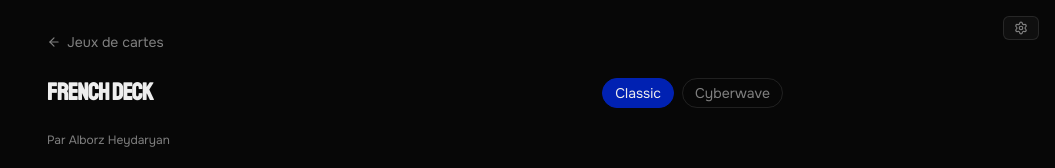
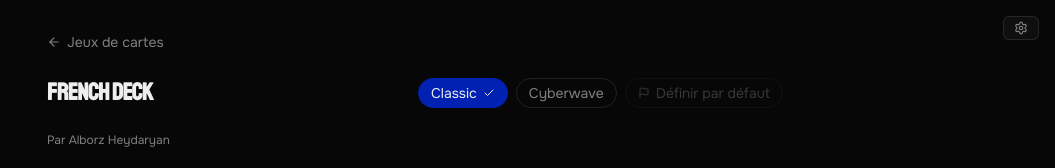
Before and after one commit to LucaDeltort/delcard_games, a SvelteKit app: page /decks/french-deck in a window 1280 px wide. Shown: the top 168 px of the page, without its empty margins (225-1280 px from the left). Built offline with nearby package versions, Linux system fonts and the light colour scheme.

Commit message:
feat(issue-16-deck-viewer): polish deck viewer UX

```diff
--- a/src/lib/components/SettingsModal.svelte
+++ b/src/lib/components/SettingsModal.svelte
@@ -1,5 +1,5 @@
 <script lang="ts">
-import { Bug, LayoutGrid, Layers, Lightbulb, X } from 'lucide-svelte'
+import { Bug, Layers, Lightbulb, X } from 'lucide-svelte'
 import { Select, SelectContent, SelectItem, SelectTrigger } from '$lib/components/ui/select'
 import { type Locale, locale, t } from '$lib/i18n'
 import { settings, settingsOpen } from '$lib/stores/settings'
@@ -58,14 +58,6 @@ $effect(() => {
 		</div>
 		<div class="flex flex-col border-t border-border px-4 py-3 gap-4">
 			<a
-				href="/decks"
-				onclick={() => ($settingsOpen = false)}
-				class="flex items-center gap-2 text-xs text-muted-foreground transition-colors hover:text-foreground"
-			>
-				<LayoutGrid size={14} />
-				{$t('settings.decks')}
-			</a>
-			<a
 				href="https://tally.so/r/rj27WR"
 				target="_blank"
 				rel="noopener noreferrer"
--- a/src/lib/i18n/en.ts
+++ b/src/lib/i18n/en.ts
@@ -113,7 +113,8 @@ export default {
 		title: 'Card Decks',
 		packs: '{n} packs',
 		by: 'By {name}',
-		active: 'Active'
+		active: 'Active',
+		setDefault: 'Set as default'
 	},
 	network: {
 		connectionLost: 'Connection with host was lost.',
--- a/src/lib/i18n/fr.ts
+++ b/src/lib/i18n/fr.ts
@@ -113,7 +113,8 @@ export default {
 		title: 'Jeux de cartes',
 		packs: '{n} jeux',
 		by: 'Par {name}',
-		active: 'Actif'
+		active: 'Actif',
+		setDefault: 'Définir par défaut'
 	},
 	network: {
 		connectionLost: 'La connexion avec le host a été perdue.',
--- a/src/routes/+page.svelte
+++ b/src/routes/+page.svelte
@@ -2,6 +2,7 @@
 import { get } from 'svelte/store'
 import { browser } from '$app/environment'
 import { goto } from '$app/navigation'
+import { LayoutGrid } from 'lucide-svelte'
 import logo from '$lib/assets/logo.svg'
 import RulesDrawer from '$lib/components/RulesDrawer.svelte'
 import { Button } from '$lib/components/ui/button'
@@ -115,4 +116,12 @@ async function createGame() {
 			<Button href="/join" variant="outline" class="w-full">{$t('home.joinBtn')}</Button>
 		</div>
 	</div>
+
+	<a
+		href="/decks"
+		class="flex items-center gap-1.5 rounded-lg border border-border px-4 py-2 text-sm text-muted-foreground transition-colors hover:border-foreground/40 hover:text-foreground"
+	>
+		<LayoutGrid size={15} />
+		{$t('decks.title')}
+	</a>
 </main>
--- a/src/routes/decks/+page.svelte
+++ b/src/routes/decks/+page.svelte
@@ -5,7 +5,7 @@ import { t } from '$lib/i18n'
 import { deckPacks, resolvePackFor } from '$lib/stores/deckPacks'
 </script>
 
-<div class="mx-auto max-w-2xl px-4 py-8">
+<div class="mx-auto max-w-2xl flex-1 px-4 py-8">
 	<div class="mb-6 flex items-center gap-3">
 		<a
 			href="/"
--- a/src/routes/decks/[type]/+page.svelte
+++ b/src/routes/decks/[type]/+page.svelte
@@ -1,18 +1,34 @@
 <script lang="ts">
-import { ArrowLeft } from 'lucide-svelte'
+import { ArrowLeft, Check, Flag } from 'lucide-svelte'
 import { page } from '$app/stores'
-import PlayingCard from '$lib/components/PlayingCard.svelte'
 import { getDeckBySlug } from '$lib/decks/registry'
 import { t } from '$lib/i18n'
 import { deckPacks, resolvePackFor } from '$lib/stores/deckPacks'
+import type { Card } from '$lib/core/types'
+import type { CardPack } from '$lib/decks/types'
 
 const slug = $derived($page.params.type ?? '')
 const entry = $derived(getDeckBySlug(slug))
-const currentPack = $derived(resolvePackFor($deckPacks, slug))
+const defaultPack = $derived(resolvePackFor($deckPacks, slug))
+
+let previewPackId = $state<string | null>(null)
+$effect(() => {
+	slug
+	previewPackId = null
+})
+
+const previewPack = $derived(entry?.packs.find((p) => p.id === previewPackId) ?? defaultPack)
+
+function cardSrc(card: Card, pack: CardPack): string {
+	const ext = pack.ext ?? '.png'
+	if (card.face === 'Joker') return `${pack.basePath}/card_joker_${card.suit}${ext}`
+	const faceKey = /^\d$/.test(card.face) ? `0${card.face}` : card.face
+	return `${pack.basePath}/card_${card.suit}_${faceKey}${ext}`
+}
 
 const cardsBySuit = $derived.by(() => {
 	if (!entry) return []
-	const cards = entry.createCards()
+	const cards = entry.createCards().filter((c) => c.face !== 'Joker')
 	const suits = [...new Set(cards.filter((c) => c.suit).map((c) => c.suit!))]
 	return suits.map((suit) => ({ suit, cards: cards.filter((c) => c.suit === suit) }))
 })
@@ -20,6 +36,7 @@ const cardsBySuit = $derived.by(() => {
 const jokers = $derived(entry ? entry.createCards().filter((c) => c.face === 'Joker') : [])
 </script>
 
+<div class="flex-1">
 	{#if entry}
 		<div class="mx-auto max-w-3xl px-4 py-8">
 			<div class="mb-6 flex items-center gap-3">
@@ -35,23 +52,38 @@ const jokers = $derived(entry ? entry.createCards().filter((c) => c.face === 'Jo
 			<div class="mb-6 flex flex-wrap items-end justify-between gap-4">
 				<h1 class="text-2xl font-bold tracking-tight">{entry.name}</h1>
 
-			<div class="flex gap-2">
+				<div class="flex flex-wrap items-center gap-2">
 					{#each entry.packs as pack}
 						<button
-						onclick={() => deckPacks.select(entry.slug, pack)}
-						class="rounded-full border px-3 py-1 text-sm transition-colors {currentPack.id === pack.id
+							onclick={() => {
+								previewPackId = pack.id
+							}}
+							class="flex items-center gap-1.5 rounded-full border px-3 py-1 text-sm transition-colors {previewPack.id === pack.id
 								? 'border-primary bg-primary text-primary-foreground'
 								: 'border-border text-muted-foreground hover:border-foreground hover:text-foreground'}"
 						>
 							{pack.name}
+							{#if pack.id === defaultPack.id}
+								<Check size={12} />
+							{/if}
 						</button>
 					{/each}
+					<button
+						onclick={() => deckPacks.select(slug, previewPack)}
+						disabled={previewPack.id === defaultPack.id}
+						class="flex items-center gap-1.5 rounded-full border px-3 py-1 text-sm transition-colors {previewPack.id === defaultPack.id
+							? 'cursor-default border-border text-muted-foreground opacity-40'
+							: 'border-border text-muted-foreground hover:border-foreground hover:text-foreground'}"
+					>
+						<Flag size={12} />
+						{$t('decks.setDefault')}
+					</button>
 				</div>
 			</div>
 
 			<p class="mb-8 text-xs text-muted-foreground">
-			{$t('decks.by', { name: currentPack.author })}
-			{#if currentPack.license}· {currentPack.license}{/if}
+				{$t('decks.by', { name: previewPack.author })}
+				{#if previewPack.license}· {previewPack.license}{/if}
 			</p>
 
 			<div class="flex flex-col gap-6">
@@ -62,7 +94,12 @@ const jokers = $derived(entry ? entry.createCards().filter((c) => c.face === 'Jo
 						</p>
 						<div class="flex flex-wrap gap-1.5">
 							{#each cards as card (card.id)}
-							<PlayingCard {card} size="sm" deckSlug={entry.slug} />
+								<img
+									src={cardSrc(card, previewPack)}
+									alt="{card.face}{card.suit ? ' ' + card.suit : ''}"
+									class="h-[73px] w-[52px] rounded-lg object-contain shadow-md"
+									draggable="false"
+								/>
 							{/each}
 						</div>
 					</div>
@@ -73,7 +110,12 @@ const jokers = $derived(entry ? entry.createCards().filter((c) => c.face === 'Jo
 						<p class="mb-2 text-xs tracking-widest text-muted-foreground uppercase">Jokers</p>
 						<div class="flex flex-wrap gap-1.5">
 							{#each jokers as card (card.id)}
-							<PlayingCard {card} size="sm" deckSlug={entry.slug} />
+								<img
+									src={cardSrc(card, previewPack)}
+									alt="{card.face}{card.suit ? ' ' + card.suit : ''}"
+									class="h-[73px] w-[52px] rounded-lg object-contain shadow-md"
+									draggable="false"
+								/>
 							{/each}
 						</div>
 					</div>
@@ -86,3 +128,4 @@ const jokers = $derived(entry ? entry.createCards().filter((c) => c.face === 'Jo
 			<a href="/decks" class="text-sm text-primary hover:underline">{$t('decks.title')}</a>
 		</div>
 	{/if}
+</div>
```
Lines whose indentation alone changed are shown as unchanged.
